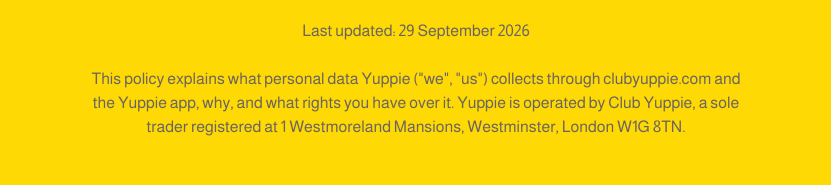
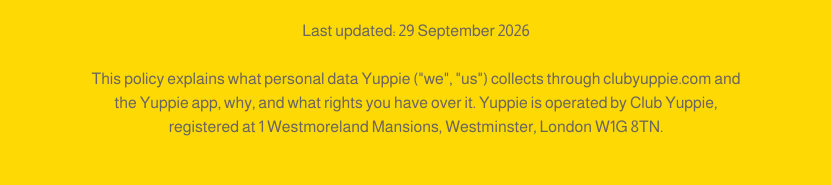
Before and after one commit to 15castla/yuppie-website, a Next.js app: page /privacy in a window 1280 px wide. Shown: the part 205-390 px from the top of the page, without its empty margins (224-1055 px from the left). Built offline with nearby package versions, Linux system fonts and the light colour scheme.

Commit message:
Drop "sole trader" wording from privacy policy
Co-Authored-By: Claude Sonnet 5 <noreply@anthropic.com>

```diff
--- a/app/privacy/page.tsx
+++ b/app/privacy/page.tsx
@@ -115,8 +115,8 @@ export default function PrivacyPage() {
               This policy explains what personal data Yuppie (&quot;we&quot;,
               &quot;us&quot;) collects through clubyuppie.com and the Yuppie
               app, why, and what rights you have over it. Yuppie is operated
-              by Club Yuppie, a sole trader registered at 1 Westmoreland
-              Mansions, Westminster, London W1G 8TN.
+              by Club Yuppie, registered at 1 Westmoreland Mansions,
+              Westminster, London W1G 8TN.
             </p>
           </div>
 
```
